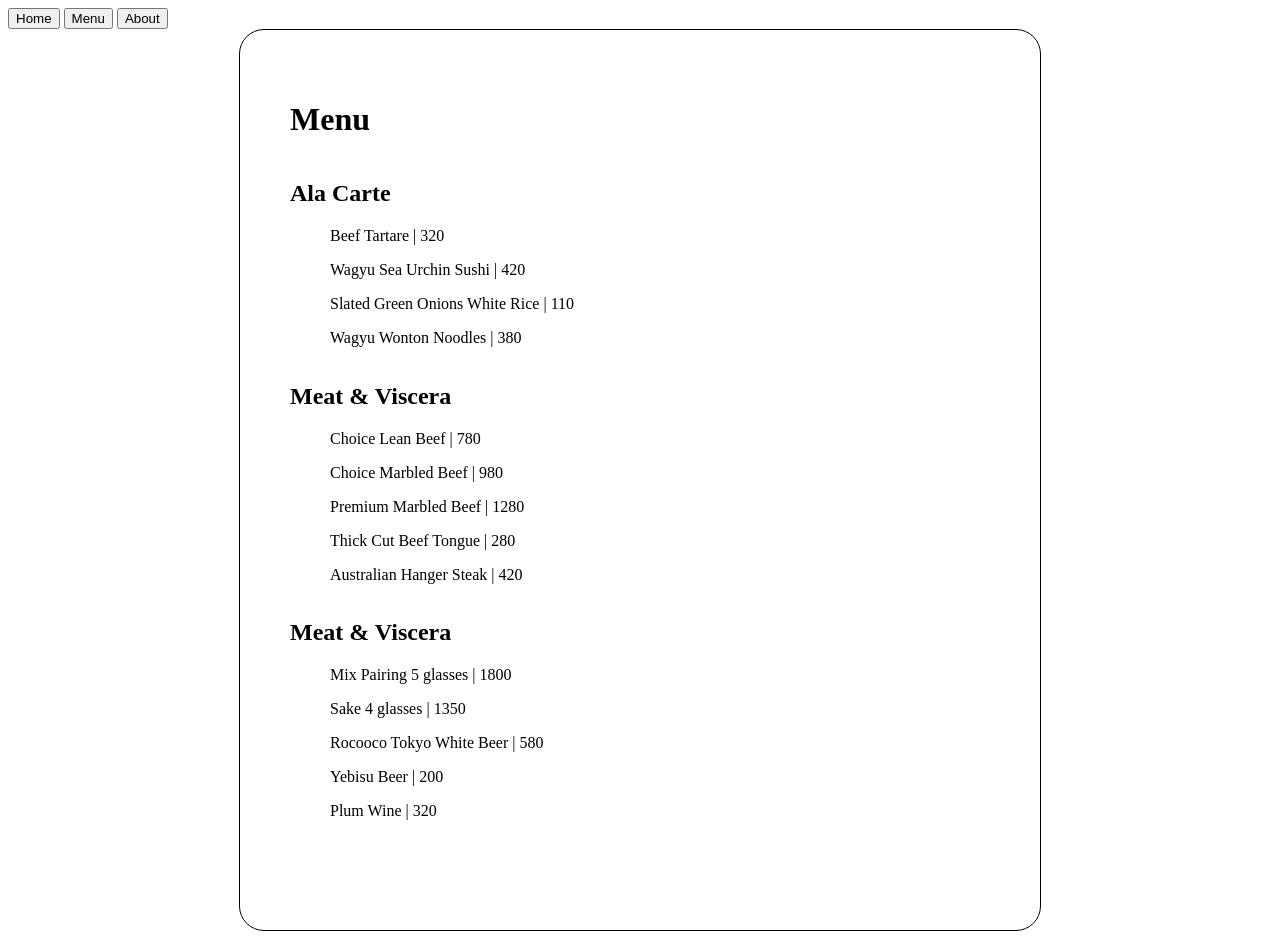
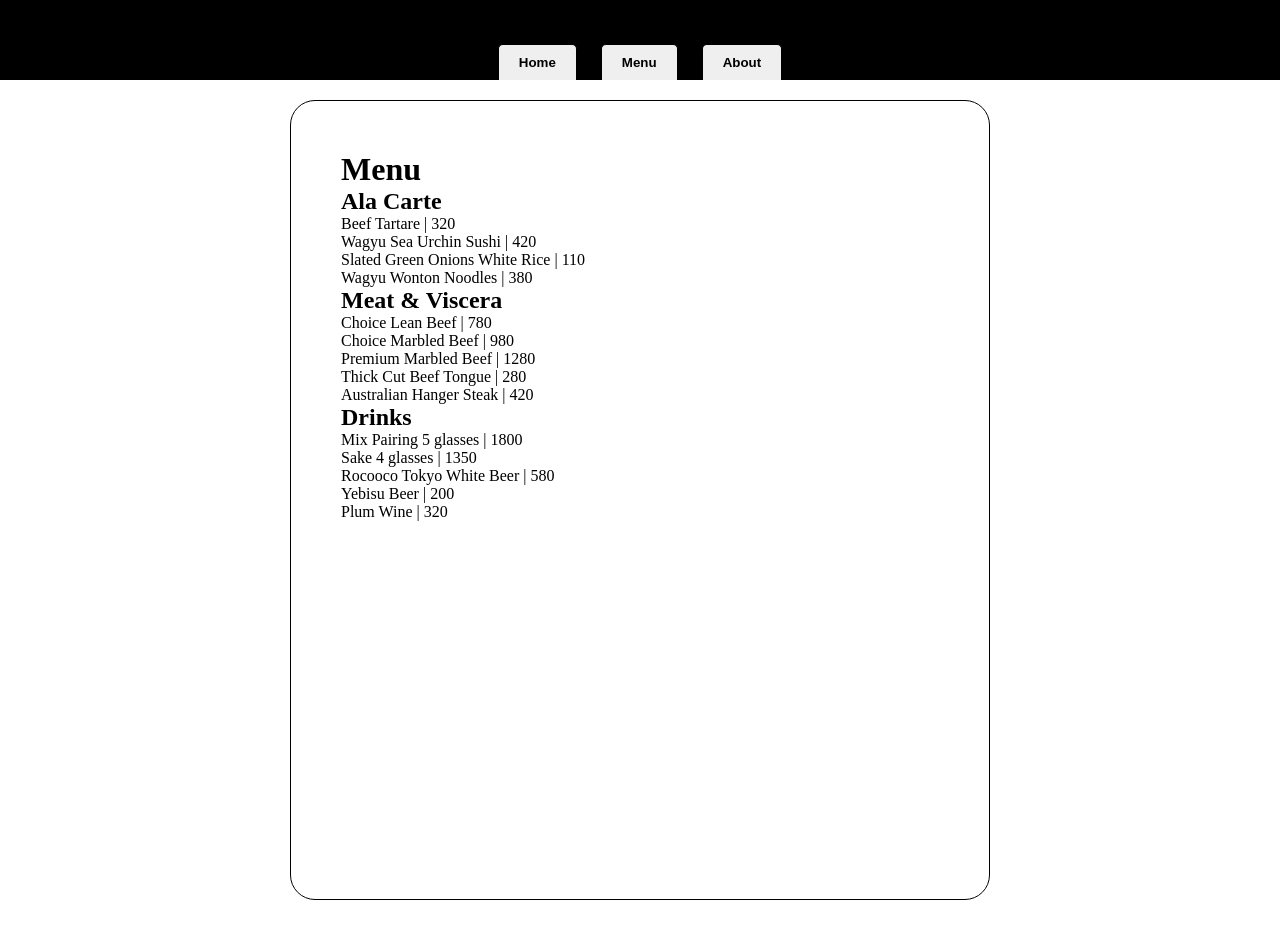
Before and after one commit to redjeacs/restaurant-name, a website built with webpack: page src/index.html in a window 1280 px wide. After the commit the page ends 900 px from the top, so only its background shows below. Built offline with nearby package versions, Linux system fonts and the light colour scheme.

Commit message:
header styling
simple header styling more later

```diff
--- a/src/modules/menu.js
+++ b/src/modules/menu.js
@@ -55,7 +55,7 @@ const createMenuPage = () => {
   const section3 = document.createElement('div');
   pageContent.appendChild(section3);
   const drinks = document.createElement('h2');
-  drinks.textContent = 'Meat & Viscera';
+  drinks.textContent = 'Drinks';
   section3.appendChild(drinks);
   const drinksList = document.createElement('ul')
   section3.appendChild(drinksList);
--- a/src/styles.css
+++ b/src/styles.css
@@ -1,14 +1,37 @@
-:root {
+* {
   box-sizing: border-box;
   padding: 0;
   margin: 0;
 }
+
+header {
+  width: 100vw;
+  height: 10vh;
+  background-color: black;
+  margin-bottom: 20px;
+  padding: 20px;
+  padding-bottom: 0;
+  display: flex;
+  align-items: end;
+  justify-content: center;
+}
+
+nav > button {
+  padding: 10px 20px;
+  border: 1px solid black;
+  border-radius: 5px 5px 0 0;
+  border-bottom: none;
+  margin: 0 10px;
+  font-weight: bold;
+}
+
 #content {
   display: flex;
   flex-direction: column;
   align-items: center;
   justify-content: center;
 }
+
 .page-content {
   display: flex;
   flex-direction: column;
```
